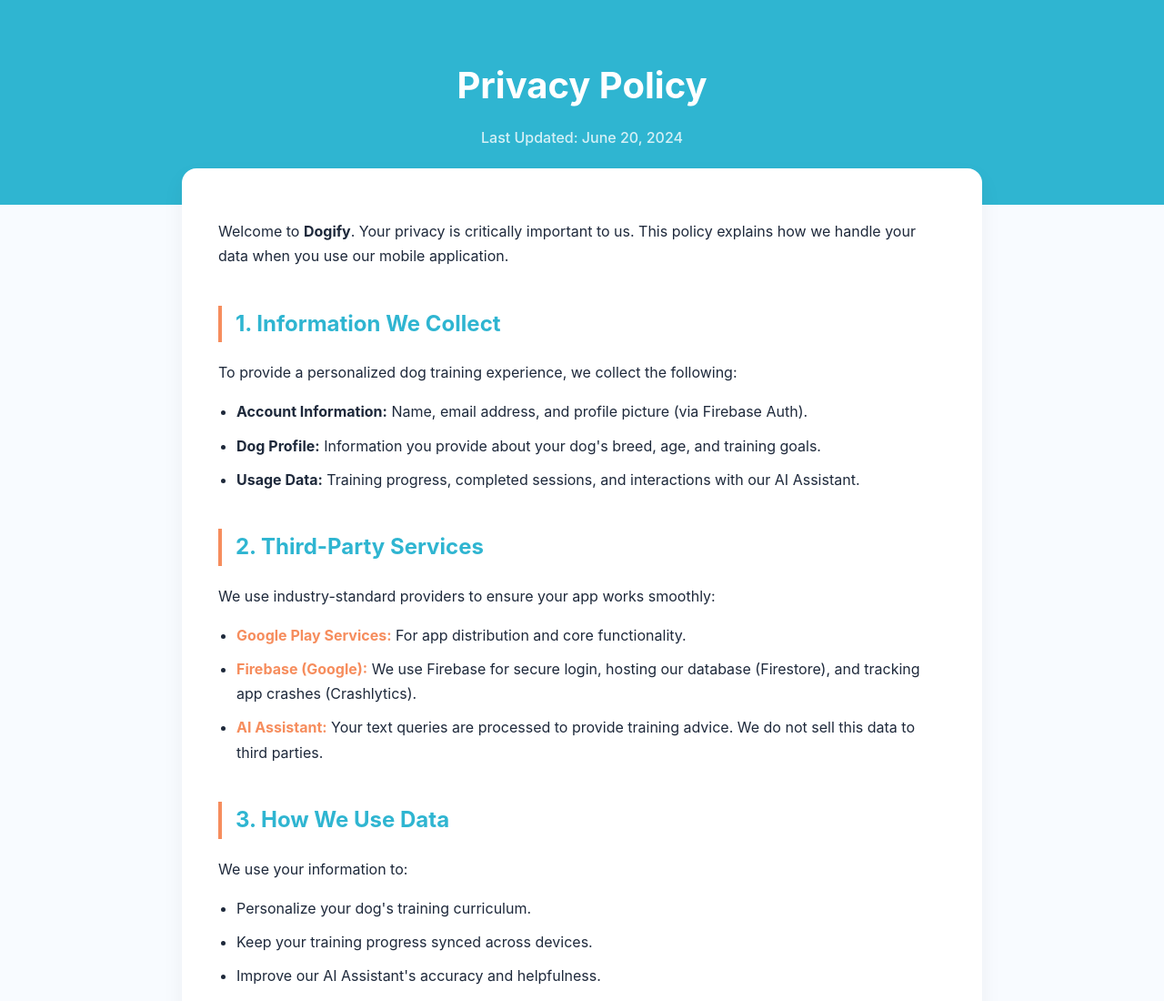
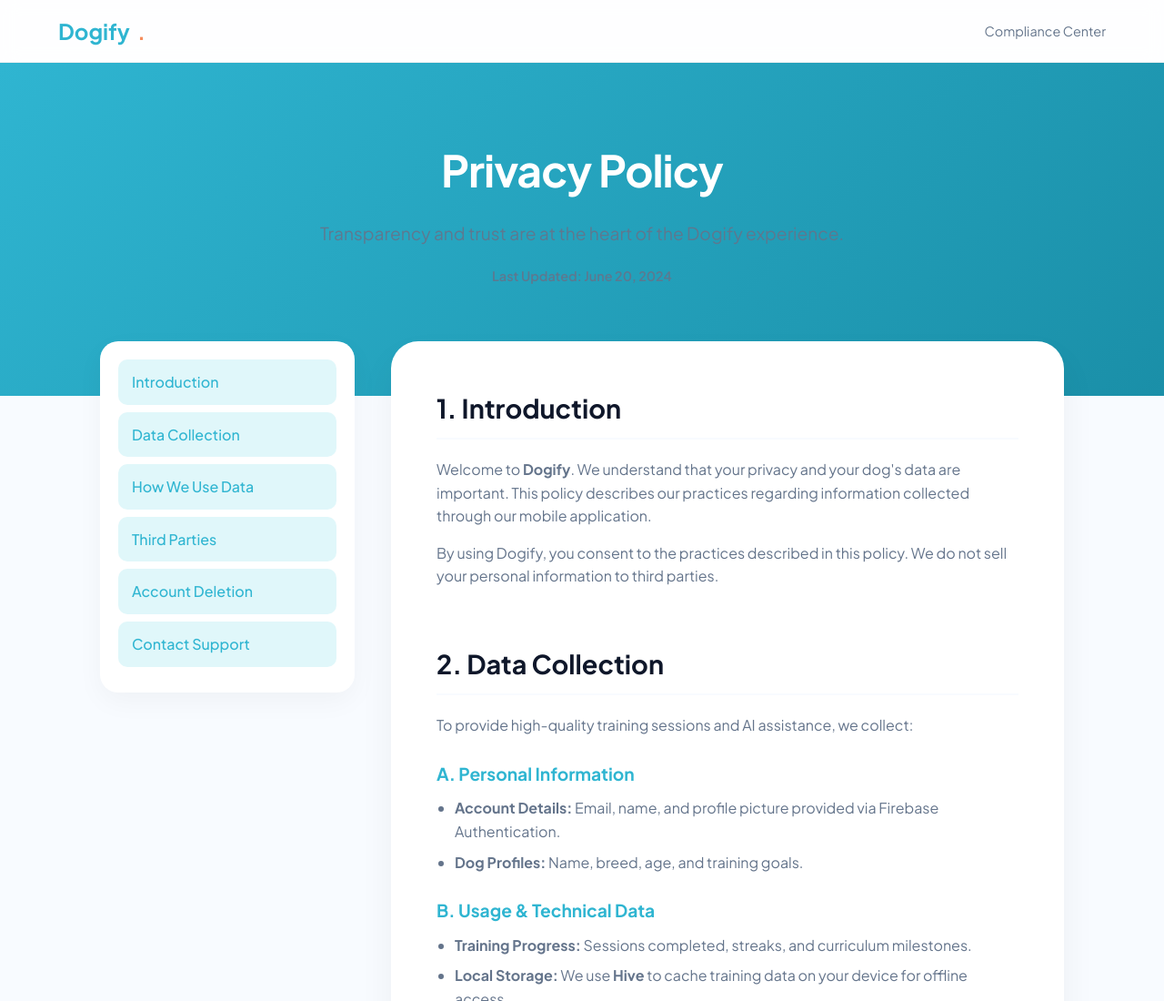
Before and after one commit to Mubangizivictor/dogify-privacy-policy, a plain HTML site: page index.html in a window 1280 px wide. Shown: the top 1100 px of the page at 91% size. Drawn offline with Linux system fonts and the light colour scheme.

Commit message:
Refactor HTML structure and styles for privacy policy

```diff
--- a/index.html
+++ b/index.html
@@ -1,161 +1,281 @@
 <!DOCTYPE html>
 <html lang="en">
-
-<head>
-    <meta charset="UTF-8">
+<head><meta charset="UTF-8">
     <meta name="viewport" content="width=device-width, initial-scale=1.0">
     <title>Privacy Policy | Dogify</title>
+    <link href="https://fonts.googleapis.com/css2?family=Plus+Jakarta+Sans:wght@400;500;600;700&display=swap" rel="stylesheet">
     <style>
         :root {
             --primary: #2FB5D1;
-            /* Dogify Cyan */
             --secondary: #F68D5D;
-            /* Dogify Orange */
+            --dark: #0F172A;
+            --text: #1E293B;
+            --muted: #64748B;
             --bg: #F8FBFF;
-            --text-main: #1E293B;
-            --text-muted: #64748B;
             --white: #ffffff;
+            --accent-bg: #E0F7FA;
         }
 
+        * { margin: 0; padding: 0; box-sizing: border-box; }
+
         body {
-            font-family: 'Inter', -apple-system, sans-serif;
-            line-height: 1.7;
+            font-family: 'Plus Jakarta Sans', sans-serif;
             background-color: var(--bg);
-            color: var(--text-main);
-            margin: 0;
-            padding: 0;
+            color: var(--text);
+            line-height: 1.6;
+            scroll-behavior: smooth;
         }
 
-        .header {
-            background-color: var(--primary);
-            color: var(--white);
-            padding: 60px 20px;
+        /* Top Navigation Bar */
+        nav {
+            background: rgba(255, 255, 255, 0.8);
+            backdrop-filter: blur(10px);
+            padding: 15px 5%;
+            position: sticky;
+            top: 0;
+            z-index: 1000;
+            border-bottom: 1px solid rgba(0,0,0,0.05);
+            display: flex;
+            justify-content: space-between;
+            align-items: center;
+        }
+
+        .logo {
+            font-weight: 700;
+            font-size: 1.5rem;
+            color: var(--primary);
+            display: flex;
+            align-items: center;
+            gap: 8px;
+        }
+
+        .logo span { color: var(--secondary); }
+
+        /* Hero Header */
+        header {
+            background: linear-gradient(135deg, var(--primary) 0%, #1a8fa8 100%);
+            color: white;
+            padding: 80px 5% 120px;
             text-align: center;
         }
 
-        .container {
-            max-width: 800px;
-            margin: -40px auto 40px;
-            background: var(--white);
-            padding: 40px;
-            border-radius: 16px;
-            box-shadow: 0 10px 25px rgba(0, 0, 0, 0.05);
+        header h1 { font-size: 3rem; margin-bottom: 15px; letter-spacing: -1px; }
+        header p { opacity: 0.9; font-size: 1.2rem; max-width: 600px; margin: 0 auto; }
+
+        /* Main Layout */
+        .wrapper {
+            max-width: 1100px;
+            margin: -60px auto 60px;
+            display: grid;
+            grid-template-columns: 280px 1fr;
+            gap: 40px;
+            padding: 0 20px;
         }
 
-        h1 {
-            margin: 0;
-            font-size: 2.5rem;
+        /* Sidebar Nav */
+        aside {
+            position: sticky;
+            top: 100px;
+            height: fit-content;
         }
 
-        h2 {
-            color: var(--primary);
-            border-left: 4px solid var(--secondary);
-            padding-left: 15px;
-            margin-top: 40px;
+        .side-nav {
+            background: var(--white);
+            padding: 20px;
+            border-radius: 20px;
+            box-shadow: 0 10px 30px rgba(0,0,0,0.04);
+            list-style: none;
         }
 
-        .last-updated {
-            color: rgba(255, 255, 255, 0.8);
-            margin-top: 10px;
+        .side-nav li a {
+            display: block;
+            padding: 12px 15px;
+            color: var(--muted);
+            text-decoration: none;
             font-weight: 500;
+            border-radius: 10px;
+            transition: 0.3s;
+            margin-bottom: 5px;
         }
 
-        ul {
-            padding-left: 20px;
+        .side-nav li a:hover, .side-nav li a.active {
+            background: var(--accent-bg);
+            color: var(--primary);
         }
 
-        li {
-            margin-bottom: 10px;
+        /* Content Area */
+        main {
+            background: var(--white);
+            padding: 50px;
+            border-radius: 30px;
+            box-shadow: 0 20px 40px rgba(0,0,0,0.05);
         }
 
-        .contact-box {
-            background: #f1f5f9;
-            padding: 20px;
-            border-radius: 12px;
-            border: 1px solid #e2e8f0;
-            margin-top: 40px;
+        section { margin-bottom: 60px; }
+        h2 { font-size: 1.8rem; margin-bottom: 20px; color: var(--dark); border-bottom: 2px solid var(--bg); padding-bottom: 10px; }
+        h3 { font-size: 1.2rem; margin: 25px 0 10px; color: var(--primary); }
+
+        p { margin-bottom: 15px; color: var(--muted); }
+        ul { margin-bottom: 20px; padding-left: 20px; color: var(--muted); }
+        li { margin-bottom: 8px; }
+
+        /* Highlight Boxes */
+        .alert-box {
+            background: #FFF5F1;
+            border: 2px dashed var(--secondary);
+            padding: 25px;
+            border-radius: 15px;
+            margin: 30px 0;
         }
 
-        .highlight {
-            color: var(--secondary);
-            font-weight: bold;
+        .alert-box h3 { color: var(--secondary); margin-top: 0; }
+
+        .footer-cta {
+            background: var(--dark);
+            color: white;
+            padding: 40px;
+            border-radius: 20px;
+            text-align: center;
+            margin-top: 50px;
         }
 
-        @media (max-width: 600px) {
-            .container {
-                margin: 20px;
-                padding: 20px;
-            }
+        .btn {
+            background: var(--primary);
+            color: white;
+            padding: 12px 30px;
+            border-radius: 50px;
+            text-decoration: none;
+            display: inline-block;
+            margin-top: 20px;
+            font-weight: 600;
+            transition: 0.3s;
+        }
 
-            h1 {
-                font-size: 1.8rem;
-            }
+        .btn:hover { background: var(--secondary); transform: translateY(-2px); }
+
+        /* Mobile Tweaks */
+        @media (max-width: 900px) {
+            .wrapper { grid-template-columns: 1fr; }
+            aside { display: none; }
+            main { padding: 30px; }
+            header h1 { font-size: 2.2rem; }
         }
     </style>
 </head>
-
 <body>
 
-    <div class="header">
+    <nav>
+        <div class="logo">Dogify<span>.</span></div>
+        <div style="font-size: 0.9rem; color: var(--muted);">Compliance Center</div>
+    </nav>
+
+    <header>
         <h1>Privacy Policy</h1>
-        <div class="last-updated">Last Updated: June 20, 2024</div>
+        <p>Transparency and trust are at the heart of the Dogify experience.</p>
+        <p style="margin-top: 20px; font-size: 0.9rem; font-weight: 600;">Last Updated: June 20, 2024</p>
+    </header>
+
+    <div class="wrapper">
+        <aside>
+            <ul class="side-nav">
+                <li><a href="#intro" class="active">Introduction</a></li>
+                <li><a href="#collection">Data Collection</a></li>
+                <li><a href="#usage">How We Use Data</a></li>
+                <li><a href="#third-party">Third Parties</a></li>
+                <li><a href="#deletion">Account Deletion</a></li>
+                <li><a href="#contact">Contact Support</a></li>
+            </ul>
+        </aside>
+
+        <main>
+            <section id="intro">
+                <h2>1. Introduction</h2>
+                <p>Welcome to <strong>Dogify</strong>. We understand that your privacy and your dog's data are important. This policy describes our practices regarding information collected through our mobile application.</p>
+                <p>By using Dogify, you consent to the practices described in this policy. We do not sell your personal information to third parties.</p>
+            </section>
+
+            <section id="collection">
+                <h2>2. Data Collection</h2>
+                <p>To provide high-quality training sessions and AI assistance, we collect:</p>
+
+                <h3>A. Personal Information</h3>
+                <ul>
+                    <li><strong>Account Details:</strong> Email, name, and profile picture provided via Firebase Authentication.</li>
+                    <li><strong>Dog Profiles:</strong> Name, breed, age, and training goals.</li>
+                </ul>
+
+                <h3>B. Usage & Technical Data</h3>
+                <ul>
+                    <li><strong>Training Progress:</strong> Sessions completed, streaks, and curriculum milestones.</li>
+                    <li><strong>Local Storage:</strong> We use <strong>Hive</strong> to cache training data on your device for offline access.</li>
+                    <li><strong>AI Interactions:</strong> Text queries sent to our AI Assistant to generate training advice.</li>
+                    <li><strong>Crash Reports:</strong> We use Firebase Crashlytics to monitor app stability.</li>
+                </ul>
+            </section>
+
+            <section id="usage">
+                <h2>3. How We Use Data</h2>
+                <p>Dogify uses your information to deliver a personalized experience:</p>
+                <ul>
+                    <li><strong>Personalization:</strong> Adapting the training curriculum to your dog's specific breed and behavior.</li>
+                    <li><strong>Synchronization:</strong> Using our <strong>SyncService</strong> to keep your data updated across all your devices.</li>
+                    <li><strong>Notifications:</strong> Sending training reminders and tips (you can opt-out in settings).</li>
+                    <li><strong>AI Training:</strong> Improving the responses of our AI Trainer based on common queries.</li>
+                </ul>
+            </section>
+
+            <section id="third-party">
+                <h2>4. Third-Party Services</h2>
+                <p>We use trusted partners to ensure the app functions securely:</p>
+                <ul>
+                    <li><strong>Firebase (Google):</strong> For authentication, cloud database storage, and app analytics.</li>
+                    <li><strong>Google Fonts:</strong> To provide high-quality typography within the interface.</li>
+                    <li><strong>Notification Services:</strong> To deliver alerts to your device.</li>
+                </ul>
+            </section>
+
+            <section id="deletion" class="alert-box">
+                <h3>5. Data Deletion & Control</h3>
+                <p>We believe you should have total control over your data. In compliance with Google Play requirements:</p>
+                <p><strong>How to delete your account:</strong></p>
+                <p>You can permanently delete your account and all associated data (including dog profiles and training history) directly inside the app by going to: <br>
+                <strong style="color: var(--dark)">Profile > Settings > Delete My Account</strong></p>
+                <p>Alternatively, you can request manual deletion by emailing us at <strong style="color: var(--dark)">mubangizivic@gmail.com</strong>. We will process your request and purge all data from our Firebase servers within 48 hours.</p>
+            </section>
+
+            <section id="contact">
+                <div class="footer-cta">
+                    <h2>Got Questions?</h2>
+                    <p>Our team is here to help you and your dog succeed.</p>
+                    <p><strong>Email:</strong> mubangizivic@gmail.com</p>
+                    <a href="mailto:mubangizivic@gmail.com" class="btn">Email Support</a>
+                </div>
+            </section>
+        </main>
     </div>
 
-    <div class="container">
-        <p>Welcome to <strong>Dogify</strong>. Your privacy is critically important to us. This policy explains how we
-            handle your data when you use our mobile application.</p>
+    <script>
+        // Simple script to highlight active section in sidebar
+        const sections = document.querySelectorAll('section');
+        const navLi = document.querySelectorAll('.side-nav li a');
 
-        <h2>1. Information We Collect</h2>
-        <p>To provide a personalized dog training experience, we collect the following:</p>
-        <ul>
-            <li><strong>Account Information:</strong> Name, email address, and profile picture (via Firebase Auth).</li>
-            <li><strong>Dog Profile:</strong> Information you provide about your dog's breed, age, and training goals.
-            </li>
-            <li><strong>Usage Data:</strong> Training progress, completed sessions, and interactions with our AI
-                Assistant.</li>
-        </ul>
+        window.addEventListener('scroll', () => {
+            let current = '';
+            sections.forEach(section => {
+                const sectionTop = section.offsetTop;
+                const sectionHeight = section.clientHeight;
+                if (pageYOffset >= (sectionTop - 200)) {
+                    current = section.getAttribute('id');
+                }
+            });
 
-        <h2>2. Third-Party Services</h2>
-        <p>We use industry-standard providers to ensure your app works smoothly:</p>
-        <ul>
-            <li><span class="highlight">Google Play Services:</span> For app distribution and core functionality.</li>
-            <li><span class="highlight">Firebase (Google):</span> We use Firebase for secure login, hosting our database
-                (Firestore), and tracking app crashes (Crashlytics).</li>
-            <li><span class="highlight">AI Assistant:</span> Your text queries are processed to provide training advice.
-                We do not sell this data to third parties.</li>
-        </ul>
-
-        <h2>3. How We Use Data</h2>
-        <p>We use your information to:</p>
-        <ul>
-            <li>Personalize your dog's training curriculum.</li>
-            <li>Keep your training progress synced across devices.</li>
-            <li>Improve our AI Assistant's accuracy and helpfulness.</li>
-            <li>Send essential service updates via email.</li>
-        </ul>
-
-        <h2>4. Data Retention & Deletion</h2>
-        <p>We retain your data as long as your account is active. <strong>You have full control:</strong></p>
-        <p>You can delete your account and all associated personal data at any time directly through the <strong>Profile
-                Settings</strong> menu within the Dogify app. Once deleted, this action cannot be undone.</p>
-
-        <h2>5. Security</h2>
-        <p>We implement a variety of security measures to maintain the safety of your personal information. However,
-            please note that no method of transmission over the internet is 100% secure.</p>
-
-        <h2>6. Children's Privacy</h2>
-        <p>Dogify does not knowingly collect or solicit personal information from anyone under the age of 13. If you
-            believe we have collected such data, please contact us immediately.</p>
-
-        <div class="contact-box">
-            <h3>Contact Us</h3>
-            <p>If you have any questions regarding this Privacy Policy, you can reach out to us at:</p>
-            <p><strong>Email:</strong> victorbee@example.com <br>
-                <strong>Website:</strong> github.com/victorbee/dogify
-            </p>
-        </div>
-    </div>
-
+            navLi.forEach(a => {
+                a.classList.remove('active');
+                if (a.getAttribute('href').includes(current)) {
+                    a.classList.add('active');
+                }
+            });
+        });
+    </script>
 </body>
-
 </html>
```
